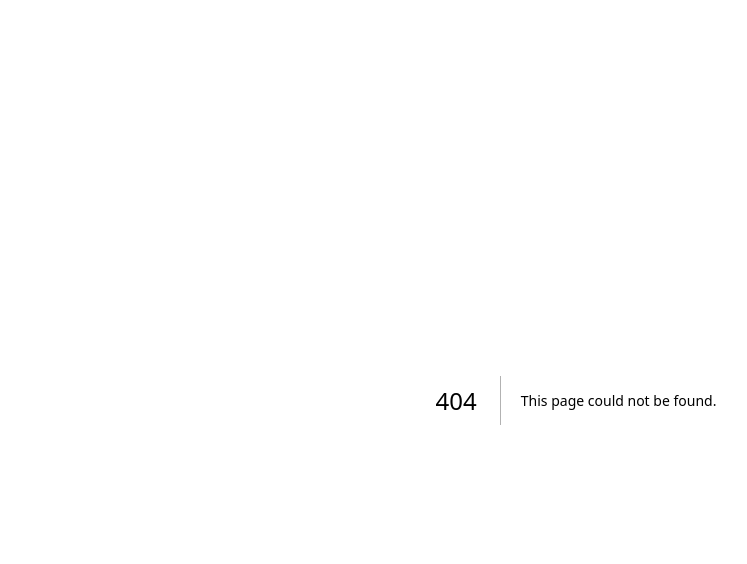
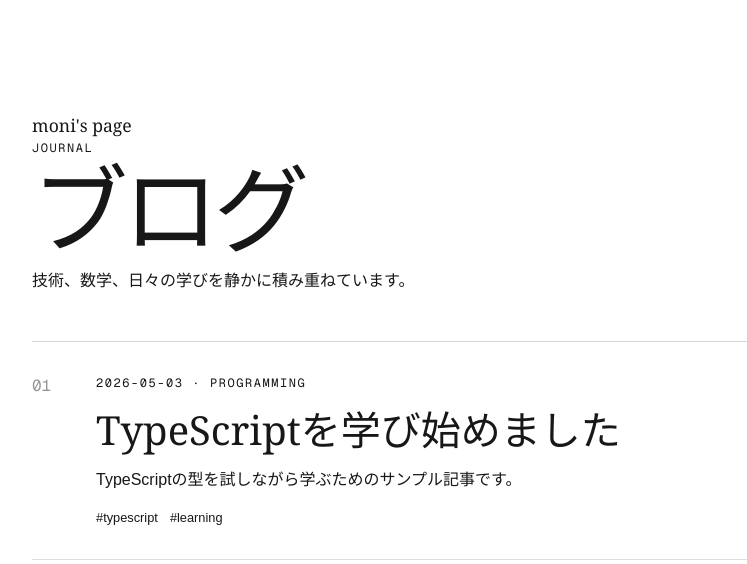
Before and after one commit to g-ogaki/blog, a Next.js app: page /blog in a window 1280 px wide. Before the commit this address had no page. Shown: the top 564 px of the page, without its empty margins (64-811 px from the left). Built offline with nearby package versions, Linux system fonts and the light colour scheme.

Commit message:
feat: add static blog routes

```diff
--- /dev/null
+++ b/src/app/blog/[year]/[post]/page.tsx
@@ -0,0 +1,66 @@
+import type { Metadata } from "next";
+import Link from "next/link";
+import { notFound } from "next/navigation";
+import { PostMarkdown } from "@/components/post-markdown";
+import { loadPosts, type Post } from "@/lib/content/posts";
+
+interface PostPageProps {
+	params: Promise<{ year: string; post: string }>;
+}
+
+function publishedPosts() {
+	return loadPosts({ includeDrafts: false });
+}
+
+function findPost({ year, post }: Awaited<PostPageProps["params"]>) {
+	return publishedPosts().find((candidate) => candidate.year === year && candidate.directoryName === post);
+}
+
+function openGraphImage(post: Post) {
+	return post.metadata.image ? `/post-assets/${post.slug}/${post.metadata.image}` : "/cat.jpg";
+}
+
+export const dynamicParams = false;
+
+export function generateStaticParams() {
+	return publishedPosts().map((post) => ({ year: post.year, post: post.directoryName }));
+}
+
+export async function generateMetadata({ params }: PostPageProps): Promise<Metadata> {
+	const post = findPost(await params);
+	if (!post) notFound();
+	return {
+		title: post.metadata.title,
+		description: post.metadata.summary,
+		alternates: { canonical: post.url },
+		openGraph: {
+			type: "article",
+			title: post.metadata.title,
+			description: post.metadata.summary,
+			url: post.url,
+			publishedTime: `${post.metadata.date}T00:00:00+09:00`,
+			authors: ["moni"],
+			images: [openGraphImage(post)],
+		},
+	};
+}
+
+export default async function PostPage({ params }: PostPageProps) {
+	const post = findPost(await params);
+	if (!post) notFound();
+	const content = await PostMarkdown({ post });
+	return (
+		<main className="site-shell">
+			<nav className="post-nav" aria-label="パンくず"><Link href="/blog">ブログ</Link><span>/</span><span>{post.year}</span></nav>
+			<article className="post-article">
+				<header className="post-header">
+					<p className="eyebrow">{post.metadata.category}</p>
+					<h1>{post.metadata.title}</h1>
+					<p className="post-summary">{post.metadata.summary}</p>
+					<div className="post-byline"><time dateTime={post.metadata.date}>{post.metadata.date}</time><span>moni</span></div>
+				</header>
+				{content}
+			</article>
+		</main>
+	);
+}
--- /dev/null
+++ b/src/app/blog/page.tsx
@@ -0,0 +1,35 @@
+import Link from "next/link";
+import { loadPosts } from "@/lib/content/posts";
+
+export const metadata = {
+	title: "ブログ",
+	description: "技術、数学、日々の学びを記録するブログです。",
+	alternates: { canonical: "/blog" },
+};
+
+export default function BlogPage() {
+	const posts = loadPosts({ includeDrafts: false });
+	return (
+		<main className="site-shell">
+			<header className="page-header">
+				<Link className="site-mark" href="/">moni&apos;s page</Link>
+				<p className="eyebrow">Journal</p>
+				<h1>ブログ</h1>
+				<p>技術、数学、日々の学びを静かに積み重ねています。</p>
+			</header>
+			<section aria-label="記事一覧" className="post-list">
+				{posts.map((post, index) => (
+					<article className="post-list-item" key={post.url}>
+						<span className="post-index">{String(index + 1).padStart(2, "0")}</span>
+						<div>
+							<p className="post-meta"><time dateTime={post.metadata.date}>{post.metadata.date}</time> · {post.metadata.category}</p>
+							<h2><Link href={post.url}>{post.metadata.title}</Link></h2>
+							<p>{post.metadata.summary}</p>
+							<ul className="tag-list" aria-label="タグ">{post.metadata.tags.map((tag) => <li key={tag}>#{tag}</li>)}</ul>
+						</div>
+					</article>
+				))}
+			</section>
+		</main>
+	);
+}
--- a/src/app/globals.css
+++ b/src/app/globals.css
@@ -57,6 +57,28 @@ body {
 	font-family: Arial, Helvetica, sans-serif;
 }
 
+.site-shell { width: min(100% - 2rem, 68rem); margin-inline: auto; padding-block: 3rem 6rem; }
+.site-mark { color: inherit; font-family: Georgia, serif; font-size: 1.1rem; text-decoration: none; }
+.page-header { padding-block: 4rem 3rem; border-bottom: 1px solid color-mix(in srgb, currentColor 18%, transparent); }
+.page-header h1, .post-header h1 { margin: .3rem 0 1rem; font-family: Georgia, "Yu Mincho", serif; font-size: clamp(2.8rem, 9vw, 6rem); font-weight: 400; letter-spacing: -.055em; line-height: .95; }
+.eyebrow, .post-meta { font-family: var(--font-geist-mono); font-size: .75rem; letter-spacing: .13em; text-transform: uppercase; }
+.post-list-item { display: grid; grid-template-columns: 3rem 1fr; gap: 1rem; padding-block: 2rem; border-bottom: 1px solid color-mix(in srgb, currentColor 14%, transparent); }
+.post-index { color: color-mix(in srgb, currentColor 45%, transparent); font-family: var(--font-geist-mono); }
+.post-list-item h2 { margin: .5rem 0; font-family: Georgia, "Yu Mincho", serif; font-size: clamp(1.6rem, 4vw, 2.5rem); font-weight: 400; }
+.post-list-item h2 a, .post-nav a { color: inherit; text-decoration-thickness: .06em; text-underline-offset: .15em; }
+.tag-list { display: flex; flex-wrap: wrap; gap: .75rem; margin-top: 1rem; padding: 0; list-style: none; font-size: .8rem; }
+.post-nav { display: flex; gap: .6rem; margin-bottom: 4rem; font-family: var(--font-geist-mono); font-size: .8rem; }
+.post-article { max-width: 48rem; margin-inline: auto; }
+.post-header { margin-bottom: 4rem; padding-bottom: 2rem; border-bottom: 1px solid color-mix(in srgb, currentColor 18%, transparent); }
+.post-summary { max-width: 38rem; font-size: 1.15rem; line-height: 1.8; }
+.post-byline { display: flex; gap: 1.5rem; margin-top: 2rem; font-family: var(--font-geist-mono); font-size: .8rem; }
+.post-markdown { font-size: 1.05rem; line-height: 1.9; }
+.post-markdown > * + * { margin-top: 1.5rem; }
+.post-markdown h2 { margin-top: 3.5rem; font-family: Georgia, "Yu Mincho", serif; font-size: 2rem; }
+.post-markdown pre { overflow-x: auto; padding: 1.25rem; border-radius: .65rem; }
+
+@media (max-width: 40rem) { .site-shell { padding-top: 1.5rem; } .page-header { padding-top: 3rem; } .post-list-item { grid-template-columns: 2rem 1fr; } .post-nav { margin-bottom: 2.5rem; } }
+
 .shiki,
 .shiki span {
 	background-color: var(--shiki-light-bg);
--- a/src/app/layout.tsx
+++ b/src/app/layout.tsx
@@ -13,8 +13,10 @@ const geistMono = Geist_Mono({
 });
 
 export const metadata: Metadata = {
-	title: "Create Next App",
-	description: "Generated by create next app",
+	metadataBase: new URL("https://monipy.org"),
+	title: { default: "moni's page", template: "%s | moni's page" },
+	description: "moniが技術や日々の学びを記録する個人サイトです。",
+	openGraph: { siteName: "moni's page", locale: "ja_JP", type: "website" },
 };
 
 export default function RootLayout({
@@ -23,7 +25,7 @@ export default function RootLayout({
 	children: React.ReactNode;
 }>) {
 	return (
-		<html lang="en">
+		<html lang="ja">
 			<head>
 				<link rel="icon" href="/favicon.svg" type="image/svg+xml"></link>
 			</head>
--- a/src/lib/content/posts.ts
+++ b/src/lib/content/posts.ts
@@ -242,7 +242,9 @@ export function validateUniquePostUrls(posts: readonly Pick<Post, "sourcePath" |
 }
 
 export function loadPosts(options: LoadPostsOptions = {}) {
-	const contentDirectory = path.resolve(options.contentDirectory ?? path.join(process.cwd(), "content", "posts"));
+	const contentDirectory = options.contentDirectory
+		? path.resolve(/*turbopackIgnore: true*/ options.contentDirectory)
+		: path.join(/*turbopackIgnore: true*/ process.cwd(), "content", "posts");
 	const includeDrafts = options.includeDrafts ?? process.env.NODE_ENV !== "production";
 	const posts = discoverPostFiles(contentDirectory).map((sourcePath) => loadPost(sourcePath, contentDirectory));
 	validateUniquePostUrls(posts);
```
Also changed, not shown: 4 other files (tests, documents, lock files or other folders).
